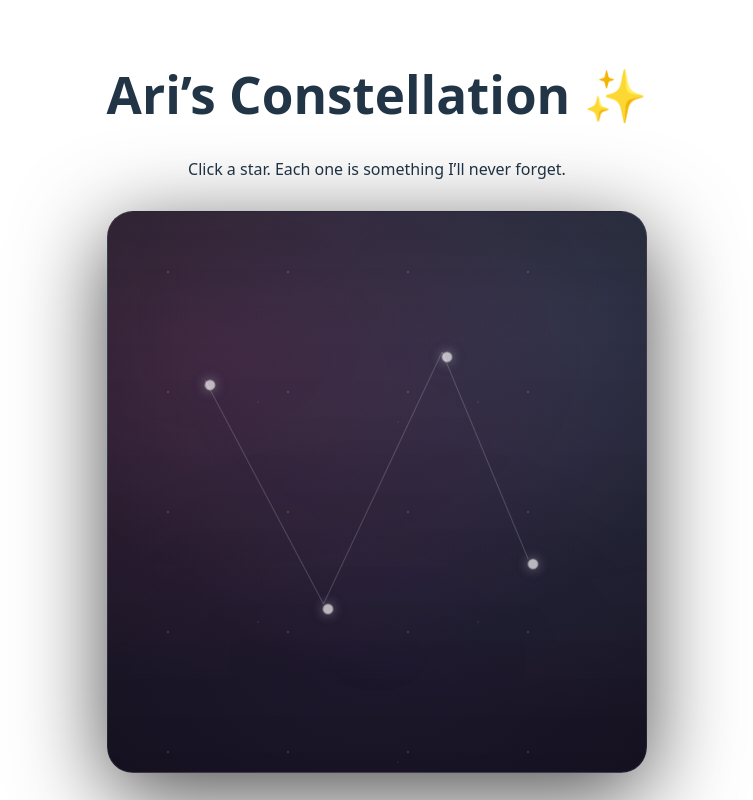
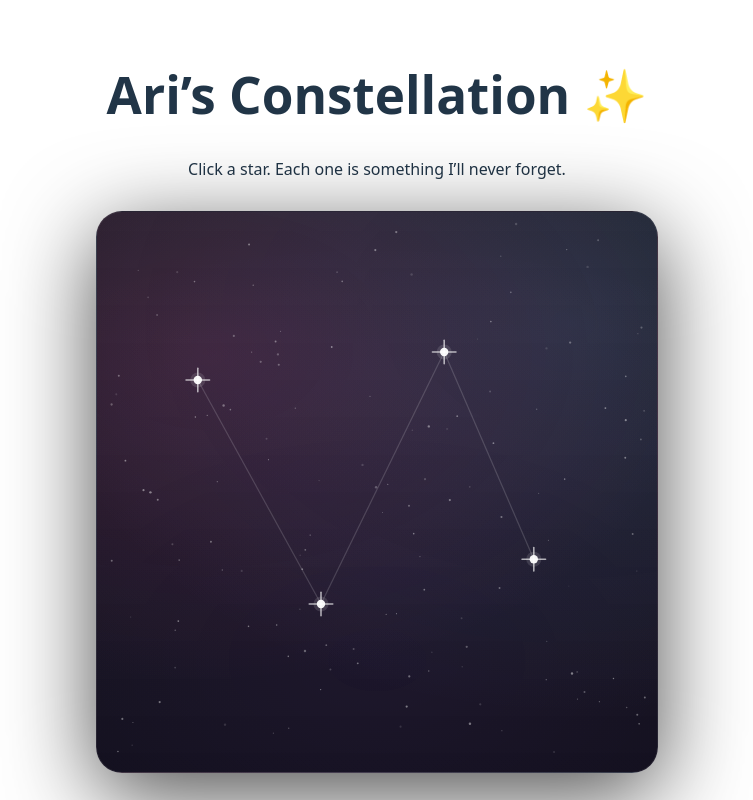
Before and after one commit to KitsuneGhost/Valentines_Gift, a React (Vite) app: page / in a window 1280 px wide. Shown: the top 800 px of the page, without its empty margins (263-1016 px from the left). Built offline with nearby package versions, Linux system fonts and the light colour scheme.

Commit message:
better sky & stars

```diff
--- a/src/App.css
+++ b/src/App.css
@@ -57,21 +57,38 @@
   box-shadow: 0 22px 90px rgba(0,0,0,0.7);
 }
 
-/* star dust overlay */
-.sky::before {
-  content: "";
-  position: absolute;
-  inset: 0;
-  background-image:
-          radial-gradient(rgba(255,255,255,0.55) 1px, transparent 1px),
-          radial-gradient(rgba(255,255,255,0.25) 1px, transparent 1px),
-          radial-gradient(rgba(255,255,255,0.18) 1px, transparent 1px);
-  background-size: 120px 120px, 220px 220px, 340px 340px;
-  background-position: 0 0, 40px 80px, 120px 40px;
-  opacity: 0.25;
-  pointer-events: none;
-  filter: blur(0.2px);
+.skySvg{
+  width: 100%;
+  height: 100%;
+  display: block;
 }
+
+.line {
+  stroke: rgba(255,255,255,0.14);
+  stroke-width: 0.22;
+  filter: drop-shadow(0 0 6px rgba(255,255,255,0.10));
+}
+
+.starG { cursor: pointer; }
+.starG:hover { filter: drop-shadow(0 0 10px rgba(255,255,255,0.25)); }
+
+.spike {
+  stroke: rgba(255,255,255,0.65);
+  stroke-width: 0.28;
+  stroke-linecap: round;
+}
+
+.glow {
+  fill: rgba(255,255,255,0.12);
+}
+
+.core {
+  fill: rgba(255,255,255,0.95);
+}
+
+.starG.active .core { fill: rgba(255,255,255,1); }
+.starG.active .spike { stroke: rgba(255,255,255,0.95); }
+.starG.active { filter: drop-shadow(0 0 18px rgba(255, 140, 210, 0.22)); }
 
 .star {
   position: absolute;
--- a/src/App.jsx
+++ b/src/App.jsx
@@ -1,7 +1,7 @@
 import { useMemo, useState } from "react";
 import { memories, links } from "./data/memories";
-import TypedLetter from "./components/TypedLetter";
 import "./App.css";
+import TypedLetter from "./components/TypedLetter.jsx";
 
 function Modal({ open, onClose, memory }) {
     if (!open) return null;
@@ -17,10 +17,6 @@ function Modal({ open, onClose, memory }) {
     );
 }
 
-function getById(id) {
-    return memories.find((m) => m.id === id);
-}
-
 export default function App() {
     const [selectedId, setSelectedId] = useState(null);
 
@@ -28,6 +24,24 @@ export default function App() {
         () => memories.find((m) => m.id === selectedId),
         [selectedId]
     );
+
+    // Natural-looking random starfield (no grid)
+    const bgStars = useMemo(() => {
+        const rand = (min, max) => min + Math.random() * (max - min);
+        return Array.from({ length: 140 }).map((_, i) => ({
+            id: i,
+            x: rand(2, 98),
+            y: rand(2, 98),
+            r: rand(0.08, 0.22),
+            a: rand(0.12, 0.45),
+        }));
+    }, []);
+
+    const byId = useMemo(() => {
+        const m = new Map();
+        memories.forEach((s) => m.set(s.id, s));
+        return m;
+    }, []);
 
     return (
         <div className="page">
@@ -37,13 +51,23 @@ export default function App() {
             </header>
 
             <div className="sky">
-                {/* SVG lines (behind stars) */}
-                <svg className="lines" viewBox="0 0 100 100" preserveAspectRatio="none">
+                <svg className="skySvg" viewBox="0 0 100 100" preserveAspectRatio="none">
+                    {/* background random stars */}
+                    {bgStars.map((s) => (
+                        <circle
+                            key={s.id}
+                            cx={s.x}
+                            cy={s.y}
+                            r={s.r}
+                            fill={`rgba(255,255,255,${s.a})`}
+                        />
+                    ))}
+
+                    {/* constellation lines */}
                     {links.map(([a, b]) => {
-                        const A = getById(a);
-                        const B = getById(b);
+                        const A = byId.get(a);
+                        const B = byId.get(b);
                         if (!A || !B) return null;
-
                         return (
                             <line
                                 key={`${a}-${b}`}
@@ -55,18 +79,28 @@ export default function App() {
                             />
                         );
                     })}
+
+                    {/* constellation stars (4 spikes + core) */}
+                    {memories.map((m) => (
+                        <g
+                            key={m.id}
+                            className={`starG ${selectedId === m.id ? "active" : ""}`}
+                            transform={`translate(${m.x} ${m.y})`}
+                            onClick={() => setSelectedId(m.id)}
+                            role="button"
+                            tabIndex={0}
+                        >
+                            {/* spikes (a cross) */}
+                            <line x1={-2.1} y1={0} x2={2.1} y2={0} className="spike" />
+                            <line x1={0} y1={-2.1} x2={0} y2={2.1} className="spike" />
+
+                            {/* glow */}
+                            <circle r="1.35" className="glow" />
+                            {/* bright core */}
+                            <circle r="0.75" className="core" />
+                        </g>
+                    ))}
                 </svg>
-
-                {/* stars */}
-                {memories.map((m) => (
-                    <button
-                        key={m.id}
-                        className={`star ${selectedId === m.id ? "active" : ""}`}
-                        style={{ left: `${m.x}%`, top: `${m.y}%` }}
-                        onClick={() => setSelectedId(m.id)}
-                        aria-label={m.title}
-                    />
-                ))}
             </div>
 
             <Modal
```
